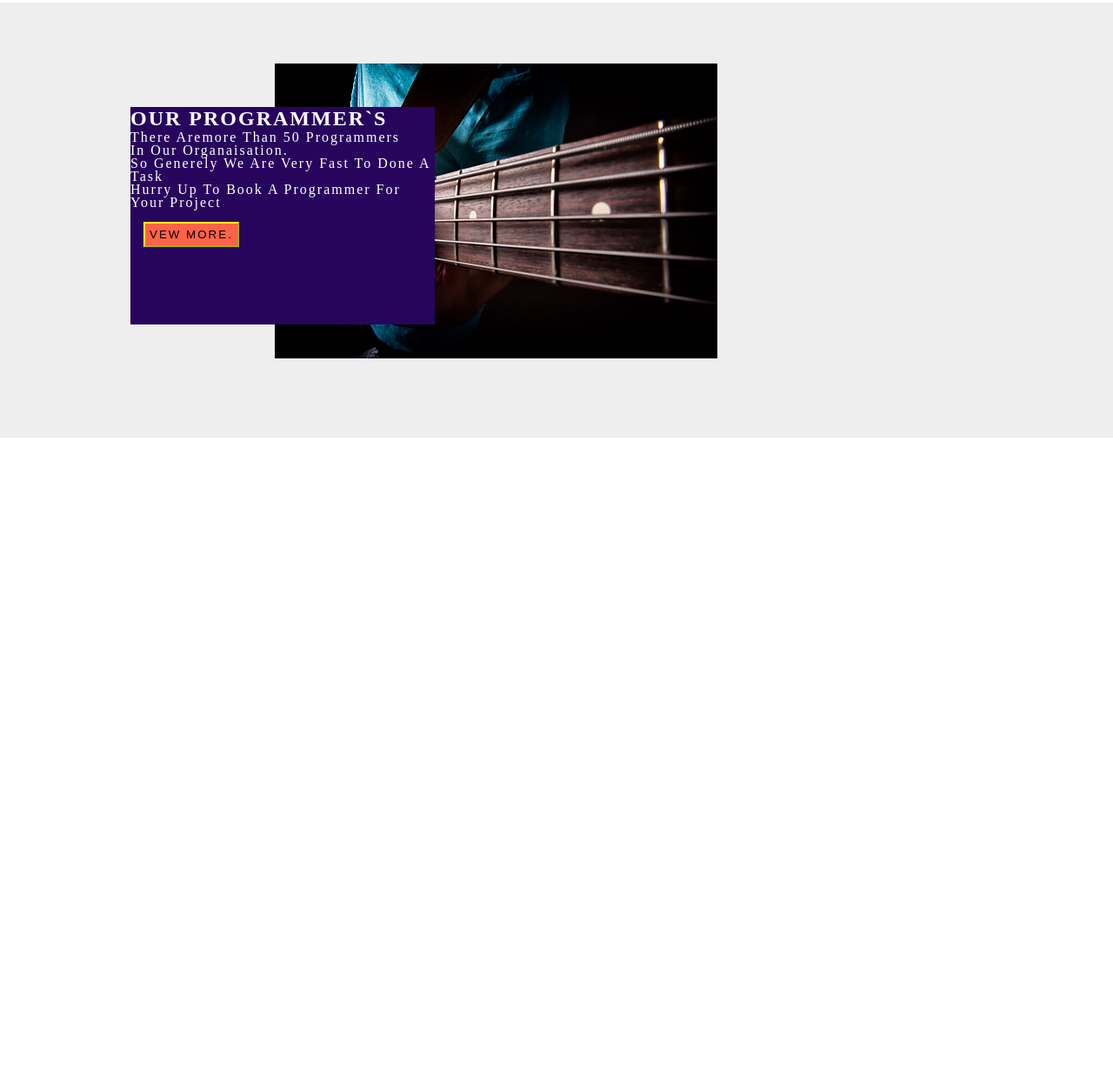
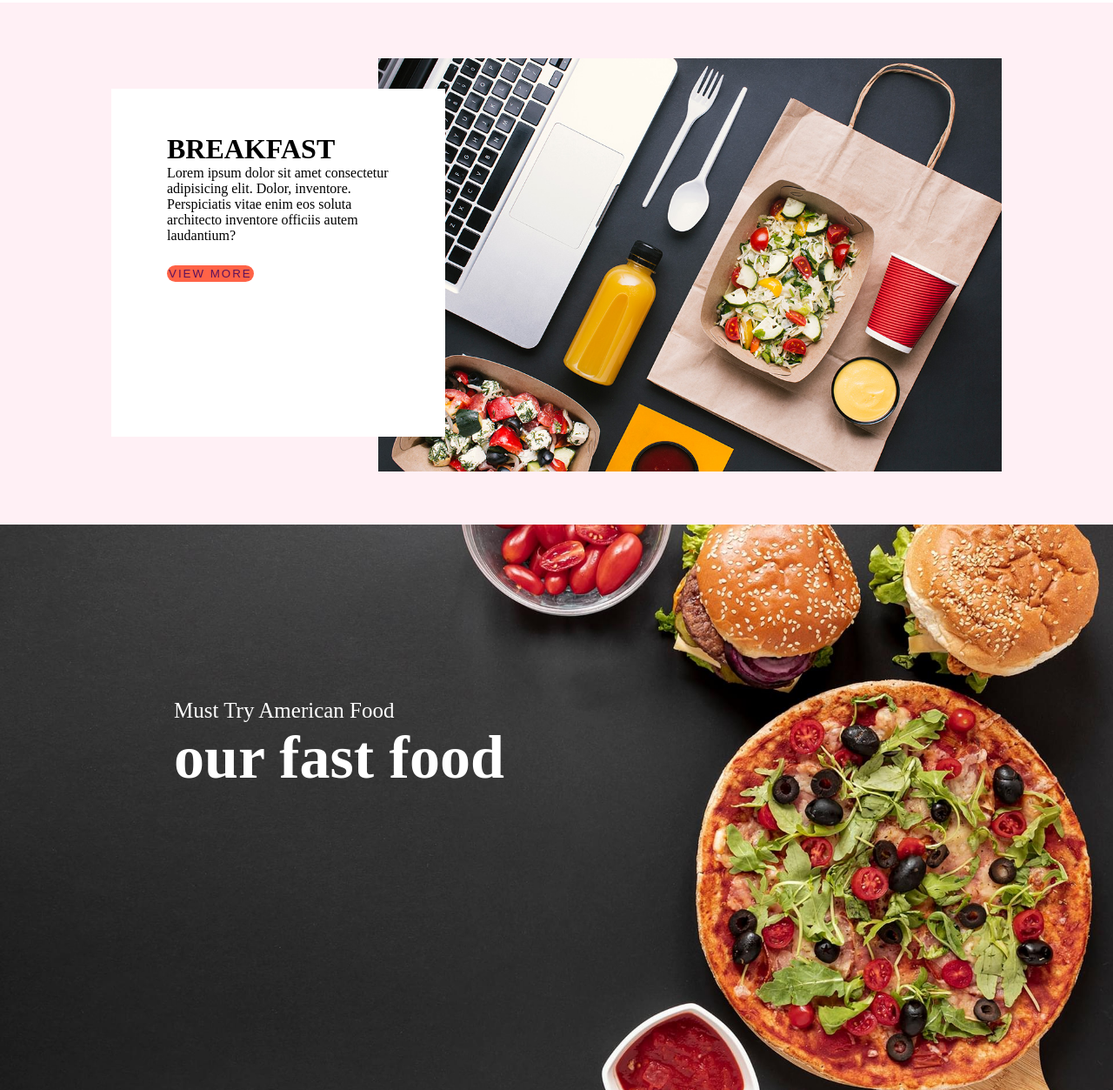
Before and after one commit to uthpal-ctrl/Fastfood, a plain HTML site: page index.html in a window 1280 px wide. Shown: the part 597-1850 px from the top of the page at 87% size. Before the commit the page ends 1170 px from the top, so only its background shows below. Drawn offline with Linux system fonts and the light colour scheme.

Commit message:
change something

```diff
--- a/index.html
+++ b/index.html
@@ -8,47 +8,45 @@
     <link rel="stylesheet" href="style.css">
 </head>
 <body>
-    <!-- header section start-->
-    <div class="header_section">
-    <div class="left">
-        <h1>  <span> The  Ultimate  </span> <br> TECH. Soluition</h1>
-        <p> We solve any kind of technology <br>
-             problem. Feel free to contact with us. <br>
-            We are always there to response your knock</p>
-    </div>
-    <div class="right">
-        <img src="./media/header.jpg" alt="pcture" srcset="">
-    </div>
-    <button class="btn">View More</button>
-</div>
- <!-- header section end  -->
-
- <!-- cheast section start  -->
-<div class="body_section">
- <div class="body_card">
-     <div class="progammer_card">
-         <h2> OUR PROGRAMMER`s</h2>
-         <p>  There aremore than 50 programmers <br>
-              in our organaisation. <br>
-              So generely we are very fast to  done a task <br>
-              Hurry up to book a programmer for your project
-            </p>
-            <button class="btn"> VEW MORE.</button>
+    <!-- header setion start -->
+   <div class="header_section">
+       <div class="left">
+           <h1> <span> Dining </span> <br>  On The Lake</h1>
+           <p> All Testy And Spicey Food Fair. <br>
+        We are giving service to our coustomer <br>
+         since 1997. All of our coustomer`s are<br>
+          setisfied to our service</p>
+          <button class="btn"> VIEW MORE</button>
+       </div>
+       <div class="right">
+           <img src="./media/header_image.jpg" alt="" srcset="">
+       </div>
+   </div>
+    <!-- break fast section start  -->
+<div class="breakfast_section">
+    <div class="card_container">
+            <h1> BREAKFAST</h1>
+            <p>Lorem ipsum dolor sit amet consectetur adipisicing elit. Dolor, inventore. Perspiciatis vitae enim eos soluta architecto inventore officiis autem laudantium?</p>
+            <button class="btn"> VIEW MORE</button>
+        </div>
 
 
-     </div>
+<div class="card_image">
+<img src="./media/breakfast.jpg" alt="">
 
- </div>
- <div class="progammer_picture">
-     <img src="./media/middle.jpg" alt="" srcset="">
- </div>
 </div>
-<!-- chest section end -->
-
-<!-- test section start  -->
 
 
+</div>
 
+<!-- breakfast section end -->
 
+<div class="fastfood_section">
+
+    <div class="fastfood_content">
+        <p> Must Try American  Food</p>
+        <h1> our fast food</h1>
+    </div>
+</div>
 </body>
 </html>
--- a/style.css
+++ b/style.css
@@ -1,91 +1,118 @@
 *{
+    padding: 0px;
     margin: 0px;
-    padding: 0px;
     box-sizing: border-box;
 }
-/* header section start  */
-.header_section{
+/* global style start  */
+.btn{
+    background-color: tomato;
+    letter-spacing: 2px;
+    color: rgb(92, 18, 92);
+
+   border: red;
+   transform: rotate(right left);
+   padding: 2px;
+   border-radius: 30px;
+   margin-top: 25px;
+   margin-bottom: 25px;
+}
+/* global style end  */
+/* header section style start  */
+
+.header_section {
     padding: 80px 120px;
     height: 600px;
 }
 .header_section .left{
     float: left;
-    font-size: 15px;
     width: 50%;
 }
 .header_section .left h1{
-    font-size: 30px;
-    font-family: 'Segoe UI', Tahoma, Geneva, Verdana, sans-serif;
+font-size: 80px;
+}
+.header_section .left h1 span{
+    color: blue;
+    font-size: 100px;
 }
 .header_section .left p{
     letter-spacing: 2px;
-    line-height: 20px;
-    color: rgb(17, 1, 1);
-}
-
-.header_section .left h1 span{
-    font-size: 55px;
-    color: darkblue;
+    font-family: Verdana, Geneva, Tahoma, sans-serif;
+    color: crimson;
 }
  .header_section .right{
      float: right;
      width: 50%;
  }
  .header_section .right img{
-    border-radius: 60%;
-    width: 90%;
+border-radius: 50%;
+width: 500px;
  }
-.btn{
-    background-color: tomato;
-    padding: 5px 5px;
-    margin: 15px;
-    border-color: yellow;
-    letter-spacing: 2px;
+ /* header section style end  */
+
+
+ /* breakfast section start  */
+
+
+ .breakfast_section{
+     width: 100%;
+     height: 600px;
+     background-color: lavenderblush;
+     padding: 5% 10%;
+
  }
-/* deader section end */
-
-/* chest section start  */
-.body_section{
-    height: 500px;
-    padding: 70px 100px;
-    background-color: #eee;
-}
-.body_card {
+ .card_container{
+   background-color: white;
+     width: 30%;
      float: left;
-    width: 40%;
-}
-.progammer_card{
-    width: 350px;
-    background-color: rgb(39, 5, 92);
-    height: 250px;
-    margin: 50px 0 0 50px;
-    position: absolute;
+     height: 400px;
+     padding: 4% 5%;
+position:absolute;
+margin-top: 35px;
 
 
  }
-.progammer_card h2{
-    color: white;
-    letter-spacing: 2px;
-    text-transform: capitalize;
-}
-.progammer_card p{
-    color: white;
-    letter-spacing: 2px;
-    text-transform: capitalize;
-    line-height: 15px;
-}
-.progammer_picture{
+
+ .breakfast_section .card_image{
      float: right;
-    width: 80%;
-    height: 500px;
+     width: 70%;
 
  }
-.breakfast_picture .img{
+
+ .breakfast_section .card_image img{
      width: 100%;
-    height: 100%;
+     height: 475px;
+ }
+  /* breakfast_section style end  */
+
+
+  /* fast food section start  */
+
+
+  .fast_food{
+      width: 100%;
+      height: 600px;
   }
 
-.second_body{
-    width: 350px;
+  .fastfood_section{
+    height: 650px;
+    width: 100%;
+    background-image: url(./media/fastfood.jpg);
+    background-position: center;
+    background-size: cover;
+  }
+  .fastfood_content{
+      padding: 200px 200px;
 
   }
+  .fastfood_content h1{
+      font-weight: 700px;
+      height: 70px;
+      font-family: 'Times New Roman', Times, serif;
+      color: white;
+      font-size: 70px;
+  }
+  .fastfood_content p{
+      color: white;
+      font:50px ;
+      font-size: 25px;
+  }
```
Also changed, not shown: media/body2.jpg (deleted), media/breakfast.jpg (added), media/delivery man.jpg (added), media/fastfood.jpg (added), media/footer.jpg (added), media/header_image.jpg (added), media/middle.jpg (deleted). Lines whose indentation alone changed are shown as unchanged.
